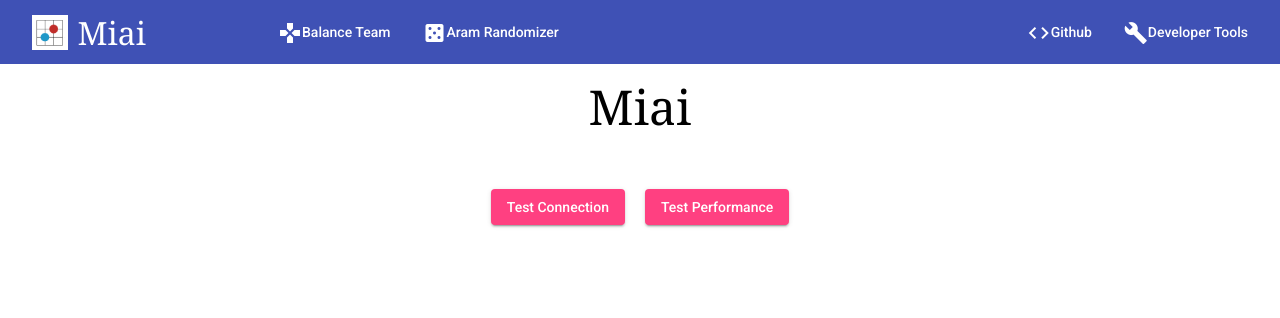
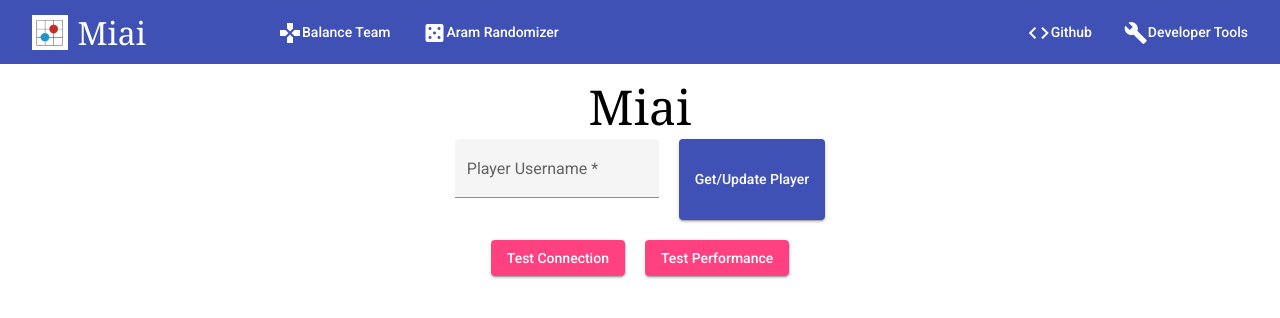
Before and after one commit to kloklee88/miai-website, an Angular app: page /developer-tools in a window 1280 px wide. Shown: the top 318 px of the page. Built offline with nearby package versions, Linux system fonts and the light colour scheme.

Commit message:
Added get player in dev tools

```diff
--- a/src/app/developer-tools/developer-tools.component.html
+++ b/src/app/developer-tools/developer-tools.component.html
@@ -1,9 +1,18 @@
-<div style="text-align:center; margin-top: 50px; ">
+<div fxLayout="column" fxLayoutGap="20px" fxLayoutAlign="center">
+    <div fxLayout="row" fxLayoutGap="20px" fxLayoutAlign="center">
+        <mat-form-field appearance="fill">
+            <mat-label>Player Username</mat-label>
+            <input matInput [(ngModel)]="playerName" name="playerName" required>
+        </mat-form-field>
+        <button mat-raised-button color="primary" (click)="getPlayer()">Get/Update Player</button>
+    </div>
     <div fxLayout="row" fxLayoutGap="20px" fxLayoutAlign="center">
         <button mat-raised-button color="accent" (click)="testConnection()">Test Connection</button>
         <button mat-raised-button color="accent" (click)="testPerformance(100)">Test Performance</button>
     </div>
-    <br><br>
-    <div *ngIf="connectionAvailable != null">Connection Status: {{connectionAvailable}}</div>
-    <div *ngIf="speedInMs != null">Performance (ms): {{speedInMs}}</div>
+    <div fxLayout="column" fxLayoutGap="20px" fxLayoutAlign="center" style="text-align: center;">
+        <div *ngIf="connectionAvailable != null">Connection Status: {{connectionAvailable}}</div>
+        <div *ngIf="speedInMs != null">Performance (ms): {{speedInMs}}</div>
+        <div *ngIf="playerResponse != null">Player updated!</div>
+    </div>
 </div>
--- a/src/app/developer-tools/developer-tools.component.ts
+++ b/src/app/developer-tools/developer-tools.component.ts
@@ -1,5 +1,6 @@
 import { Component, OnInit } from '@angular/core';
 import { MiaiService } from '../services/miai.service';
+import { Player } from '../player-list/player/player.model';
 
 @Component({
   selector: 'app-developer-tools',
@@ -9,10 +10,23 @@ import { MiaiService } from '../services/miai.service';
 export class DeveloperToolsComponent implements OnInit {
   connectionAvailable: Boolean = null;
   speedInMs: Number = null;
+  playerName: string;
+  numberRecords: number = 20;
+  playerResponse: Player = null;
 
   constructor(private miaiService: MiaiService) { }
 
   ngOnInit(): void {
+  }
+
+  getPlayer() {
+    this.playerResponse = null;
+    if (this.playerName !== undefined) {
+      this.miaiService.getSinglePlayer(this.playerName, this.numberRecords).subscribe(response => {
+        console.log(response);
+        this.playerResponse = response;
+      });
+    }
   }
 
   testConnection() {
--- a/src/app/services/miai.service.ts
+++ b/src/app/services/miai.service.ts
@@ -1,6 +1,6 @@
 import { Injectable } from '@angular/core';
 import { HttpClient, HttpHeaders } from '@angular/common/http';
-import { PlayerList } from '../player-list/player/player.model';
+import { PlayerList, Player } from '../player-list/player/player.model';
 
 import { BalancedTeam } from '../player-list/balanced-team.model';
 import { BalancedChampion } from '../aram/balanced-champion.model';
@@ -38,7 +38,7 @@ export class MiaiService {
   }
 
   getSinglePlayer(name: string, numberRecords: number) {
-    return this.http.get(environment.miaiServiceUrl + "/miai/getplayer/" + name + "/" + numberRecords);
+    return this.http.get<Player>(environment.miaiServiceUrl + "/miai/getplayer/" + name + "/" + numberRecords);
   }
 
   balancePlayers(playerList: PlayerList) {
```
